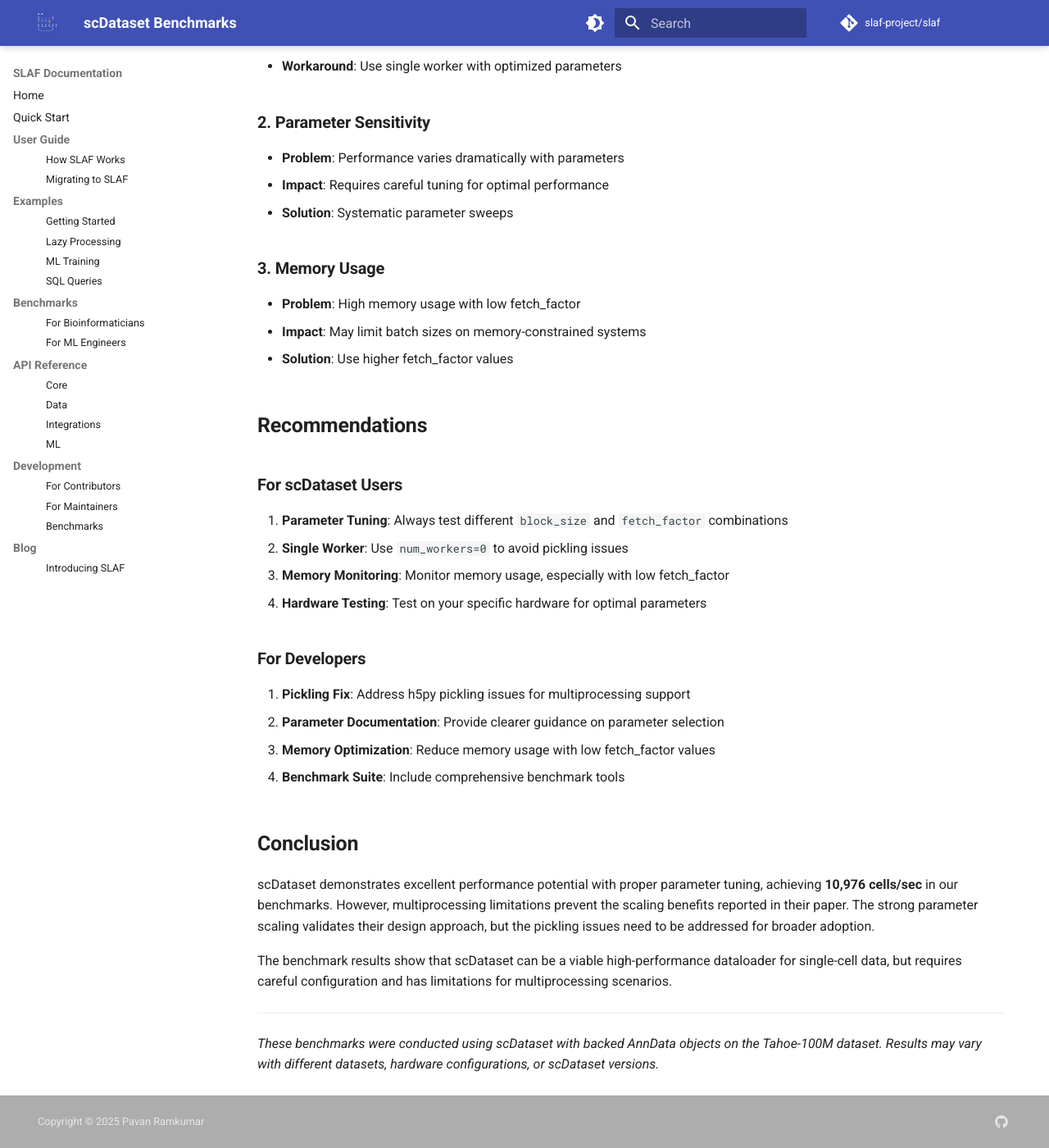
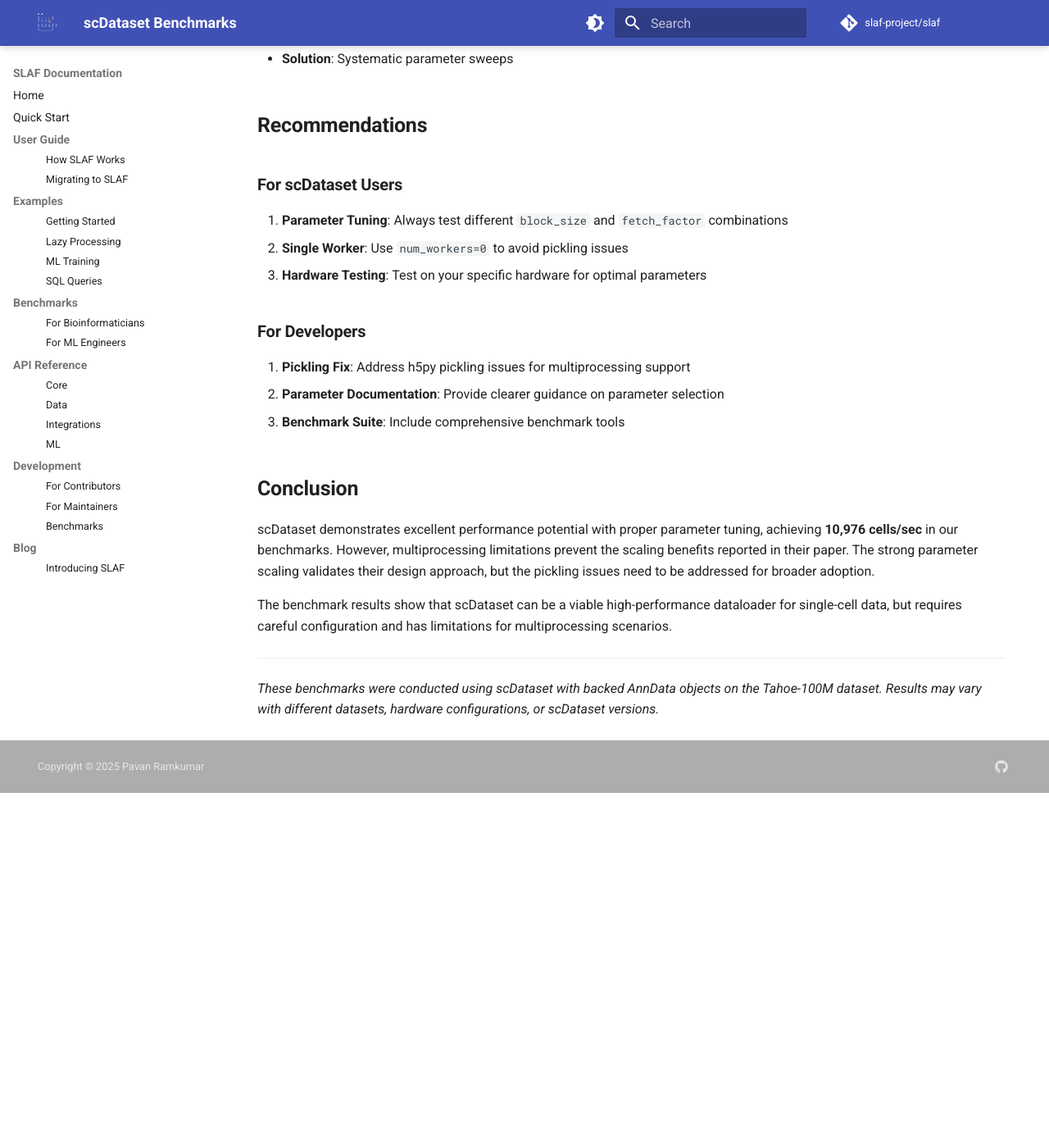
Before and after one commit to slaf-project/slaf, an MkDocs documentation site: the page built from docs/benchmarks/scdataset_benchmarks.md, in a window 1280 px wide and 1400 px high, scrolled down 4427 px. Shown: the whole window at 82% size. Built offline with MkDocs 1.6.1 and Material for MkDocs 9.7.7, drawn with Linux system fonts in a browser that asks for light colours; comment, search, counter and statistics services are not loaded; after the commit the page ends 5394 px from its top, so only the background shows below that; some of the changed text lies outside the part shown.

Commit message:
minor docs issues

```diff
--- a/docs/benchmarks/scdataset_benchmarks.md
+++ b/docs/benchmarks/scdataset_benchmarks.md
@@ -50,26 +50,21 @@ We tested scDataset performance across different combinations of `block_size` an
 - **Medium block_size (8-16)**: Optimal performance
 - **Large block_size (32-64)**: Slightly reduced performance
 
-#### **3. Memory Usage Patterns**
-
-- **Low fetch_factor**: Higher memory usage (5GB+)
-- **High fetch_factor**: Lower memory usage (1-2GB)
-- **Optimal configuration**: ~2.7GB peak memory
-
 ### **Detailed Results Table**
 
-| Block Size | Fetch Factor | Throughput (cells/sec) | Memory (GB) |
-| ---------- | ------------ | ---------------------- | ----------- |
-| 1          | 1            | 474                    | 5.0         |
-| 1          | 64           | 10,093                 | 2.4         |
-| 4          | 16           | 5,103                  | 1.6         |
-| 8          | 64           | **10,976**             | 2.7         |
-| 16         | 64           | 10,484                 | 2.4         |
-| 32         | 64           | 9,382                  | 2.4         |
-| 64         | 64           | 10,159                 | 2.7         |
+| Block Size | Fetch Factor | Throughput (cells/sec) |
+| ---------- | ------------ | ---------------------- |
+| 1          | 1            | 474                    |
+| 1          | 64           | 10,093                 |
+| 4          | 16           | 5,103                  |
+| 8          | 64           | **10,976**             |
+| 16         | 64           | 10,484                 |
+| 32         | 64           | 9,382                  |
+| 64         | 64           | 10,159                 |
 
 !!! success "Parameter Optimization"
-The optimal configuration for scDataset on our hardware is `block_size=8, fetch_factor=64`, achieving **10,976 cells/sec** with reasonable memory usage.
+
+    The optimal configuration for scDataset on our hardware is `block_size=8, fetch_factor=64`, achieving **10,976 cells/sec**.
 
 ## **Multiprocessing Benchmarks**
 
@@ -101,7 +96,8 @@ We tested scDataset's multiprocessing capabilities using the optimal parameters
 - **No multiprocessing scaling**: Unable to test due to pickling limitations
 
 !!! warning "Multiprocessing Limitation"
-scDataset's multiprocessing capabilities are limited by pickling issues with h5py-backed AnnData objects. This prevents the scaling benefits reported in their paper.
+
+    scDataset's multiprocessing capabilities are limited by pickling issues with h5py-backed AnnData objects. This prevents the scaling benefits reported in their paper.
 
 ## **Comparison with Paper Results**
 
@@ -121,7 +117,8 @@ scDataset's multiprocessing capabilities are limited by pickling issues with h5p
 4. **Measurement methodology**: Different benchmark setups
 
 !!! info "Performance Validation"
-Our results show that scDataset can achieve excellent performance with proper parameter tuning, even exceeding the paper's reported numbers on modern hardware.
+
+    Our results show that scDataset can achieve excellent performance with proper parameter tuning, even exceeding the paper's reported numbers on modern hardware.
 
 ## **Technical Challenges**
 
@@ -137,27 +134,19 @@ Our results show that scDataset can achieve excellent performance with proper pa
 - **Impact**: Requires careful tuning for optimal performance
 - **Solution**: Systematic parameter sweeps
 
-### **3. Memory Usage**
-
-- **Problem**: High memory usage with low fetch_factor
-- **Impact**: May limit batch sizes on memory-constrained systems
-- **Solution**: Use higher fetch_factor values
-
 ## **Recommendations**
 
 ### **For scDataset Users**
 
 1. **Parameter Tuning**: Always test different `block_size` and `fetch_factor` combinations
 2. **Single Worker**: Use `num_workers=0` to avoid pickling issues
-3. **Memory Monitoring**: Monitor memory usage, especially with low fetch_factor
-4. **Hardware Testing**: Test on your specific hardware for optimal parameters
+3. **Hardware Testing**: Test on your specific hardware for optimal parameters
 
 ### **For Developers**
 
 1. **Pickling Fix**: Address h5py pickling issues for multiprocessing support
 2. **Parameter Documentation**: Provide clearer guidance on parameter selection
-3. **Memory Optimization**: Reduce memory usage with low fetch_factor values
-4. **Benchmark Suite**: Include comprehensive benchmark tools
+3. **Benchmark Suite**: Include comprehensive benchmark tools
 
 ## **Conclusion**
 
```
Also changed, not shown: README.md (+1 -1 lines), docs/benchmarks/bioinformatics_benchmarks.md (+46 -49 lines).
